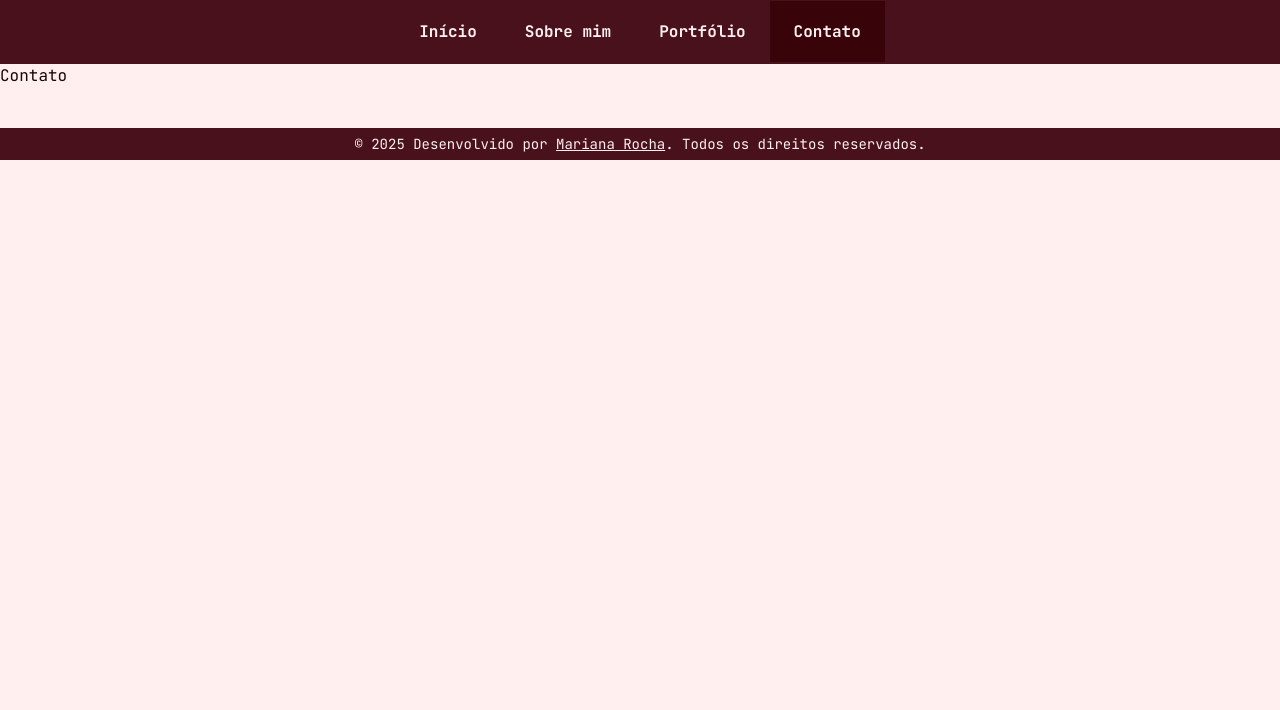
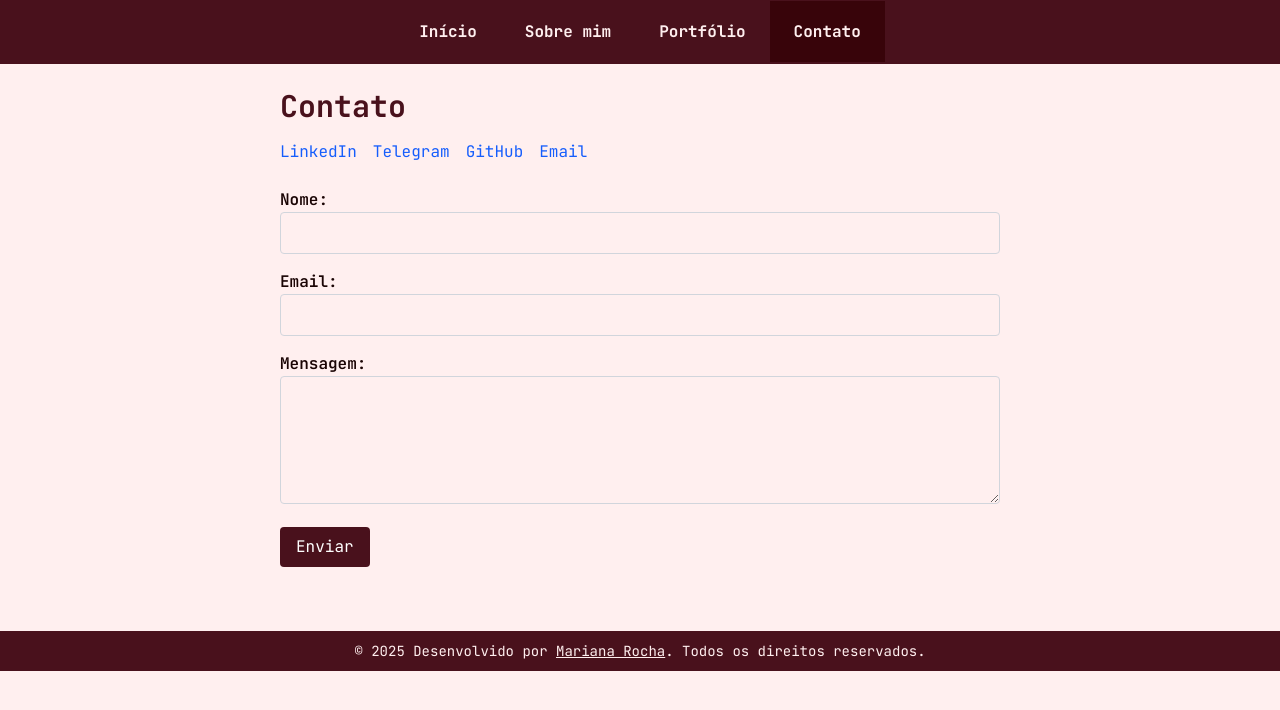
Before and after one commit to mariana4ads/projeto-9, a Next.js app: page /contact in a window 1280 px wide. Shown: the top 710 px of the page. Built offline with nearby package versions, Linux system fonts and the light colour scheme.

Commit message:
insert about and contact

```diff
--- a/app/_components/Footer.tsx
+++ b/app/_components/Footer.tsx
@@ -1,6 +1,6 @@
 export default function Footer() {
   return (
-    <footer className="flex bg-[#49111C] text-[#ffefef] h-8 mt-10 items-center">
+    <footer className="flex bg-[#49111C] text-[#ffefef] h-15 sm:h-10 mt-10 items-center">
       <div className="container mx-auto text-center text-sm items-center">
         © {new Date().getFullYear()} Desenvolvido por <a className="underline hover:text-red-200" href="https:/github.com/mariana4ads">Mariana Rocha</a>.
       Todos os direitos reservados.</div>
--- a/app/about/page.tsx
+++ b/app/about/page.tsx
@@ -1,7 +1,29 @@
 export default function About() {
   return (
-    <div>
-      <h1>Sobre mim</h1>
-    </div>
+
+ <section>
+      <div>
+        <h1>Sobre mim</h1>
+        <div>
+          <p>
+            Meu nome é <strong>Mariana Rocha</strong> e sou uma desenvolvedora Full Stack em formação.
+            Estudante de Análise e Desenvolvimento de Sistemas, em constante evolução e determinada a me tornar uma Desenvolvedora Full Stack. Atualmente, em transição de carreira, tenho investido em cursos práticos, imersões técnicas e projetos reais para construir uma base sólida em Lógica de Programação, Desenvolvimento Web e Desenvolvimento de Software.
+            Com mais de 15 anos de experiência na área de arquitetura, desenvolvi um olhar apurado para detalhes,
+            organização e gestão de projetos, habilidades que pretendo aplicar na criação de soluções digitais
+            eficientes, funcionais e bem estruturadas.
+            Sempre aberta para aprender novas tecnologias, aprimorar habilidades, expandir conhecimento e compartilhar
+            descobertas.
+            Além disso, sou uma entusiasta do mundo geek, apaixonada por jogos, filmes, séries, cafés... e claro, gatos.
+            😺
+          </p>
+          <picture className="">
+            <img
+            src="./src/images/profile.png"
+            alt="" />
+          </picture>
+      </div>
+      </div>
+    </section>
+
   );
 }
--- a/app/contact/page.tsx
+++ b/app/contact/page.tsx
@@ -1,7 +1,91 @@
 export default function Contact() {
   return (
-    <div>
-      <h1>Contato</h1>
-    </div>
+    <section className="p-6 max-w-3xl mx-auto">
+      <h2 className="text-3xl font-bold mb-4 text-[#49111C] dark:text-[#ffefef]">Contato</h2>
+
+      <div className="mb-6">
+        <ul className="flex gap-4">
+          <li>
+            <a
+              href="https://linkedin.com/in/mariana4ads"
+              title="Ir para o LinkedIn"
+              target="_blank"
+              rel="noopener noreferrer"
+              className="text-blue-600 hover:underline"
+            >
+              LinkedIn
+            </a>
+          </li>
+          <li>
+            <a
+              href="https://t.me/mariana4ads"
+              title="Enviar mensagem no Telegram"
+              target="_blank"
+              rel="noopener noreferrer"
+              className="text-blue-600 hover:underline"
+            >
+              Telegram
+            </a>
+          </li>
+          <li>
+            <a
+              href="https://github.com/mariana4ads"
+              title="Ir para o GitHub"
+              target="_blank"
+              rel="noopener noreferrer"
+              className="text-blue-600 hover:underline"
+            >
+              GitHub
+            </a>
+          </li>
+          <li>
+            <a
+              href="mailto:mariana4ads@gmail.com"
+              title="Enviar um e-mail"
+              target="_blank"
+              rel="noopener noreferrer"
+              className="text-blue-600 hover:underline"
+            >
+              Email
+            </a>
+          </li>
+        </ul>
+      </div>
+
+      <form className="space-y-4">
+        <div>
+          <label className="block font-semibold">Nome:</label>
+          <input
+            type="text"
+            name="name"
+            required
+            className="w-full border border-gray-300 p-2 rounded"
+          />
+        </div>
+        <div>
+          <label className="block font-semibold">Email:</label>
+          <input
+            type="email"
+            name="email"
+            required
+            className="w-full border border-gray-300 p-2 rounded"
+          />
+        </div>
+        <div>
+          <label className="block font-semibold">Mensagem:</label>
+          <textarea
+            name="message"
+            required
+            className="w-full border border-gray-300 p-2 rounded h-32"
+          ></textarea>
+        </div>
+        <button
+          type="submit"
+          className="bg-[#49111C] text-white px-4 py-2 rounded hover:bg-[#38040A]"
+        >
+          Enviar
+        </button>
+      </form>
+    </section>
   );
 }
--- a/app/page.tsx
+++ b/app/page.tsx
@@ -20,12 +20,16 @@ export default function Home() {
       <Search search={search} setSearch={setSearch} />
 
       <section>
-        <ul className="bg-amber-300 space-y-4">
-          {filteredBlogs.slice(-3).map((blog) => (
-            <li className="border p-4 rounded-lg shadow-sm" key={blog.id}>
-              <h2 className="text-2xl font-semibold">{blog.titulo}</h2>
+        <ul className="space-y-3">
+          {filteredBlogs.slice(0,3).map((blog) => (
+            <li className="bg-white p-4 rounded-2xl" key={blog.id}>
+              <div className="flex justify-between text-sm text-[#ccabab]">
+                <p>Postado: {blog.data}</p>
+                <p>Autor: {blog.autor}</p>
+              </div>
+              <h2 className="text-xl font-extrabold">{blog.titulo}</h2>
+
               <p>{blog.conteudo.slice(0, 100)}...</p>
-              <p className="text-gray-400">{blog.autor}</p>
               <Link className="text-blue-500 hover:underline" href={`/blogs/${blog.id}`}>
                 Ler mais &raquo;
               </Link>
```
Also changed, not shown: app/data/blogs.ts (+11 -11 lines).
